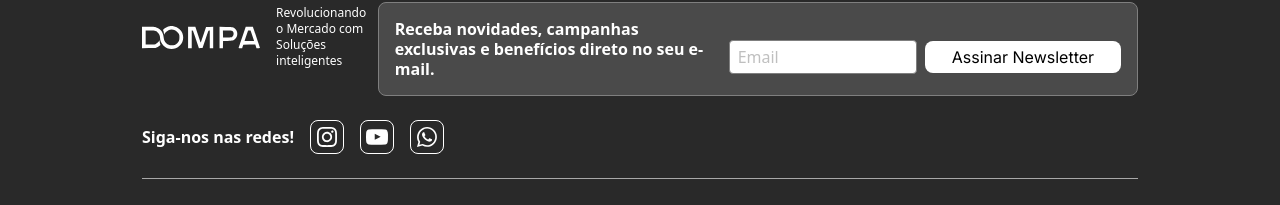
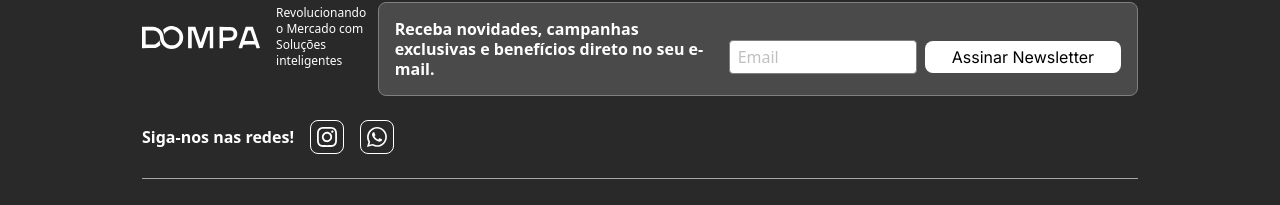
Before and after one commit to dompaentretenimento/dompa-front-v4, a Next.js app: page / in a window 1280 px wide. Shown: the part 5362-5567 px from the top of the page. Built offline with nearby package versions, Linux system fonts and the light colour scheme.

Commit message:
ajuste: conteudo/link youtube

```diff
--- a/src/components/Footer.tsx
+++ b/src/components/Footer.tsx
@@ -68,20 +68,20 @@ export default function Footer() {
                 style={{ width: "24px", height: "24px" }}
               />
             </Link>
-            <Link
-              className="mr-xs rounded-button border-hairline p-quark hover:bg-neutral-pale transition-colors duration-300"
-              target="_blank"
-              href="https://www.youtube.com/"
-              aria-label="YouTube"
-            >
-              <Image
-                src="/footer/Youtube.svg"
-                alt="YouTube"
-                width={24}
-                height={24}
-                style={{ width: "24px", height: "24px" }}
-              />
-            </Link>
+            {/*<Link*/}
+            {/*  className="mr-xs rounded-button border-hairline p-quark hover:bg-neutral-pale transition-colors duration-300"*/}
+            {/*  target="_blank"*/}
+            {/*  href="https://www.youtube.com/"*/}
+            {/*  aria-label="YouTube"*/}
+            {/*>*/}
+            {/*  <Image*/}
+            {/*    src="/footer/Youtube.svg"*/}
+            {/*    alt="YouTube"*/}
+            {/*    width={24}*/}
+            {/*    height={24}*/}
+            {/*    style={{ width: "24px", height: "24px" }}*/}
+            {/*  />*/}
+            {/*</Link>*/}
             <Link
               className=" rounded-button border-hairline p-quark hover:bg-neutral-pale transition-colors duration-300"
               target="_blank"
--- a/src/data/productsData.tsx
+++ b/src/data/productsData.tsx
@@ -129,7 +129,7 @@ export const productsData: Record<string, ProductData> = {
       heading: "Saiba mais sobre o Dompa Promo",
       description:
         "Dompa Promo foi criado para atender empresas de todos os segmentos e tamanhos, oferecendo soluções completas e eficientes para campanhas promocionais. Com foco em alinhar o núcleo de negócios às estratégias de marketing, desenvolvemos ações personalizadas que engajam públicos e fortalecem marcas.",
-      url: "https://dompashop.com.br/",
+      url: "https://dompapromo.com.br/",
     },
     sectionTwo: {
       heading: "Administração e Promoção",
```
